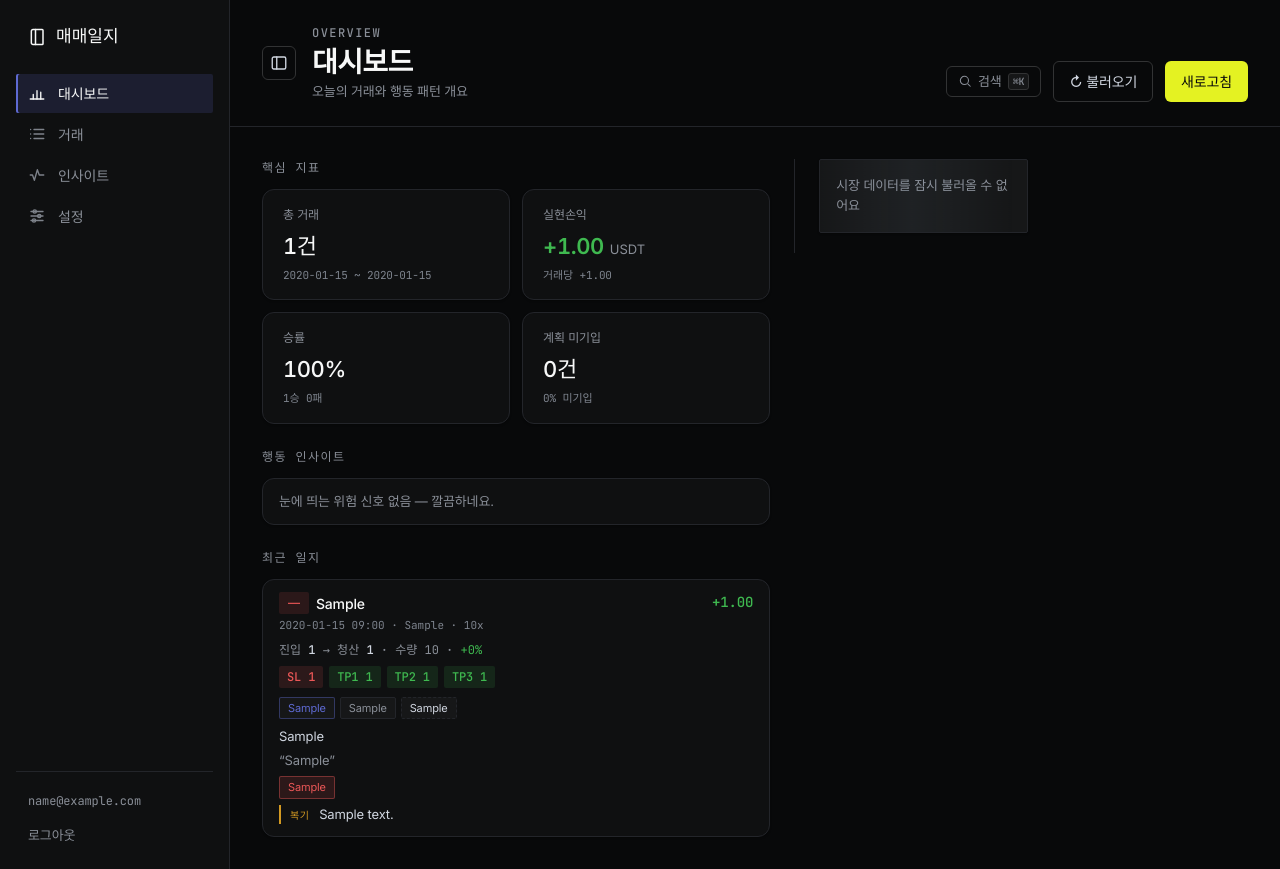
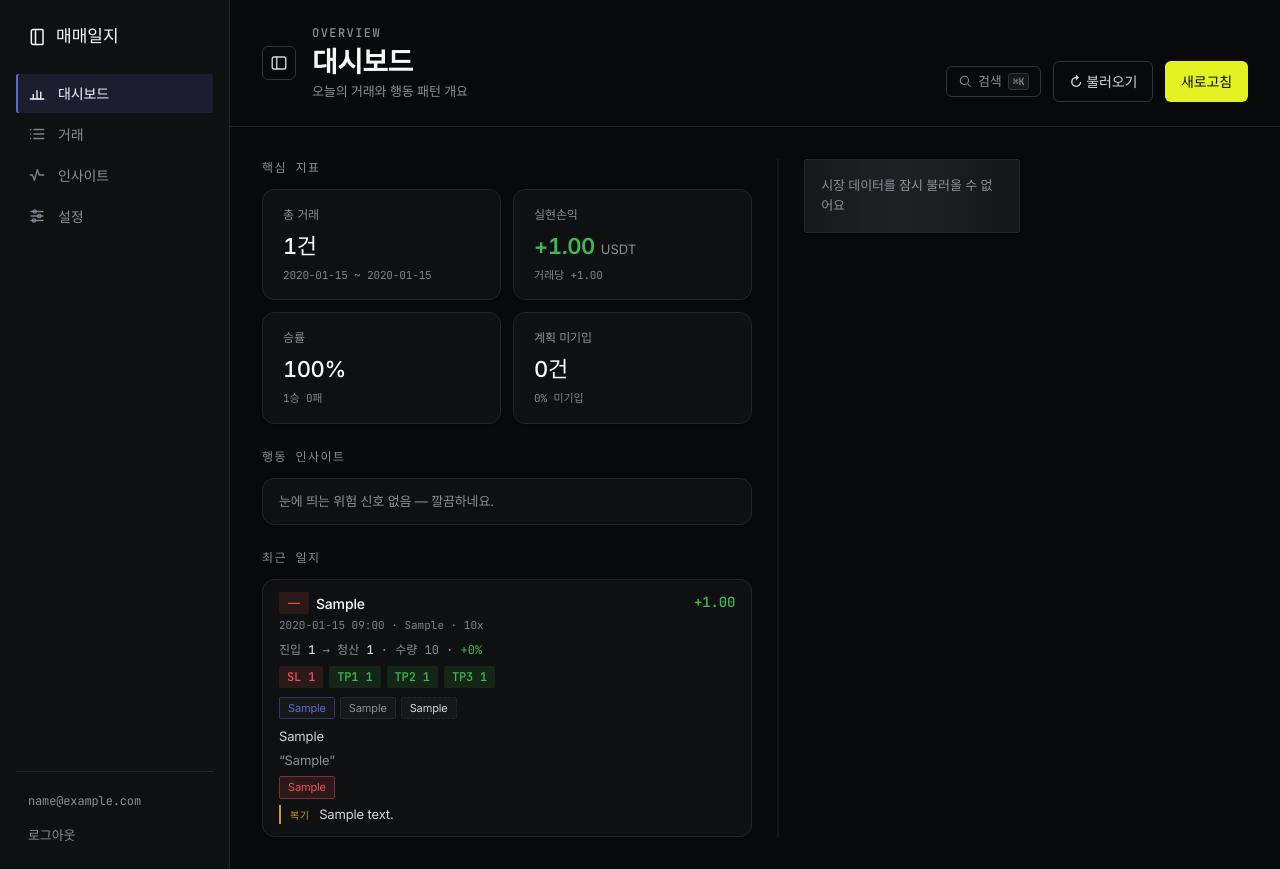
Before and after one commit to adrm-bot/trading-journal, a FastAPI app: page /app in a window 1280 px wide. Run offline with FastAPI, Linux system fonts and the light colour scheme; the visitor is signed in with stand-in values (Sample User, id 1); tables that the repository leaves empty hold one stand-in row (values such as "Sample post"); data that the repository does not hold is empty; parts of the project's set-up code (start-up, migrations or seed data) failed here and were passed over.

Commit message:
feat(dashboard): 컬럼 구분선 드래그로 폭 조절(리사이저)
사용자 "구분선 위치(너비) 조절해 레이아웃 조정".
- 고정 구분선(.dash-mkt border-left) → 가운데 드래그 가능한 .dash-resizer(=구분선)로 교체.
  dash3 grid: minmax(300px,var(--meW,1.1fr)) 12px minmax(300px,1fr). me/mkt에 좌우 패딩.
- bindDashResizer(): 마우스 드래그로 --meW(px) 설정, localStorage('dashMeW') 기억·복원,
  최소 300px 클램프(양쪽), 좌우 화살표 키보드 ±24px(a11y, role=separator). 데스크탑(>1080)만.
- 모바일(≤1080): 리사이저 숨김 + 1단, 좌우 패딩 0.
검증(하니스 1280): 드래그 +120 → 좌 502→622·우 457→337, 리로드 후 622px 복원,
극단 드래그 시 최소 300 클램프, 760px 리사이저 숨김·가로스크롤 없음 · JS·콘솔0.

Co-Authored-By: Claude Opus 4.8 <noreply@anthropic.com>

```diff
--- a/app/static/app.css
+++ b/app/static/app.css
@@ -118,18 +118,21 @@ a{color:inherit;text-decoration:none}
 .cards{display:grid;grid-template-columns:repeat(4,minmax(0,1fr));gap:var(--s3)}  /* minmax(0,1fr): 넓은 hero 숫자가 컬럼 폭을 밀어내지 않게 — 4칸 동일 폭. 기본 align-items:stretch로 동일 높이 */
 #view-dashboard .cards{margin-top:var(--s6)}  /* 스켈레톤 등 라벨 없는 경우의 섹션 여백 */
 #view-dashboard .section-title + .cards{margin-top:0}  /* '핵심 지표' 라벨이 앞서면 라벨 마진(24/0/12)이 간격 담당 — 이중 여백 방지 */
-/* 대시보드 2단: 좌 내 정보(주) · 우 시장맥락(보조) — 매매일지답게 내 기록이 주연 */
-.dash3{display:grid;grid-template-columns:minmax(0,1.12fr) minmax(0,1fr);gap:var(--s6);align-items:start}
+/* 대시보드 2단(드래그로 폭 조절): 좌 내 정보(주) · 우 시장(보조). 가운데 리사이저=구분선 */
+.dash3{display:grid;grid-template-columns:minmax(300px,var(--meW,1.1fr)) 12px minmax(300px,1fr);gap:0;align-items:start}
 .dash-me,.dash-mkt{min-width:0}
-.dash-me{display:flex;flex-direction:column}  /* 내 정보(주): KPI·포지션·인사이트·매매일지 */
+.dash-me{display:flex;flex-direction:column;padding-right:var(--s5)}  /* 내 정보(주) */
 .dash-me>.section-title:first-child{margin-top:0}
-.dash-mkt{border-left:1px solid var(--line);padding-left:var(--s6)}  /* 시장(보조) + 좌측 구분선 */
+.dash-mkt{padding-left:var(--s5)}  /* 시장(보조) */
+.dash-resizer{align-self:stretch;position:relative;cursor:col-resize;min-height:240px}  /* 드래그 구분선 */
+.dash-resizer::before{content:"";position:absolute;top:0;bottom:0;left:50%;transform:translateX(-50%);width:1px;background:var(--line);transition:width .12s,background .12s}
+.dash-resizer:hover::before,.dash-resizer.dragging::before{width:3px;background:var(--line-2)}
 @media(min-width:1081px){  /* 2단일 때만: 좌측 KPI 2×2, 좁아진 우측 시장 칩·TOTAL 2×2 */
   .dash-me .cards{grid-template-columns:repeat(2,minmax(0,1fr));grid-auto-rows:1fr}
   .dash-mkt .market{grid-template-columns:repeat(2,1fr)}
   .dash-mkt .flowrow{grid-template-columns:repeat(2,1fr)}
 }
-@media(max-width:1080px){.dash3{grid-template-columns:1fr}.dash-mkt{border-left:0;padding-left:0}}  /* 1단: 구분선 제거, 내 정보가 DOM상 먼저라 위쪽 */
+@media(max-width:1080px){.dash3{grid-template-columns:1fr}.dash-resizer{display:none}.dash-me{padding-right:0}.dash-mkt{padding-left:0}}  /* 1단: 리사이저 숨김, 내 정보가 DOM상 먼저라 위쪽 */
 .card{background:var(--card);border:1px solid var(--line);border-radius:var(--r-card);padding:var(--s4) var(--s5);box-shadow:var(--inset)}
 .stat .label{color:var(--muted);font-size:var(--fs-xs)}
 .stat .val{font-family:var(--f-display);font-size:22px;font-weight:510;margin-top:6px;color:var(--ice);letter-spacing:-.02em;white-space:nowrap}
--- a/app/templates/app.html
+++ b/app/templates/app.html
@@ -476,6 +476,19 @@ function disciplineCard(ts){
   if(!c.length)return '';
   return `<div class="section-title">일일 규율 · 습관 비용</div><div class="mgrid">${c.join('')}</div>`;
 }
+/* 대시보드 컬럼 너비 드래그 조절 — 리사이저로 --meW 설정, localStorage 기억. 데스크탑(>1080)만 */
+function bindDashResizer(){
+  const dash3=$(".dash3"), rz=$(".dash-resizer"); if(!dash3||!rz)return;
+  try{const w=localStorage.getItem('dashMeW'); if(w)dash3.style.setProperty('--meW',w);}catch(e){}
+  const MIN=300, save=()=>{try{localStorage.setItem('dashMeW',dash3.style.getPropertyValue('--meW'));}catch(e){}};
+  const setX=x=>{const r=dash3.getBoundingClientRect();const v=Math.max(MIN,Math.min(r.width-12-MIN,x));dash3.style.setProperty('--meW',Math.round(v)+'px');};
+  rz.onmousedown=e=>{if(innerWidth<=1080)return;e.preventDefault();rz.classList.add('dragging');document.body.style.userSelect='none';
+    const mv=ev=>setX(ev.clientX-dash3.getBoundingClientRect().left);
+    const up=()=>{document.removeEventListener('mousemove',mv);document.removeEventListener('mouseup',up);rz.classList.remove('dragging');document.body.style.userSelect='';save();};
+    document.addEventListener('mousemove',mv);document.addEventListener('mouseup',up);};
+  rz.onkeydown=e=>{if(innerWidth<=1080)return;const me=$(".dash-me");if(!me)return;const cur=me.getBoundingClientRect().width;
+    if(e.key==='ArrowLeft'){e.preventDefault();setX(cur-24);save();}else if(e.key==='ArrowRight'){e.preventDefault();setX(cur+24);save();}};
+}
 function renderDashboard(el){
   const market=marketStrip(MARKET)+`<div id="rsHost">${rsPanel(MARKET)}</div><div id="flowHost">${flowPanel(MARKET)}</div>`;
   if(!DATA.trades.length){el.innerHTML=market+`<div id="posHost"></div>`+onboarding();const ep=$("#emptyPull");if(ep)ep.onclick=pull;ensureMarket();ensurePositions();return;}
@@ -484,9 +497,9 @@ function renderDashboard(el){
     +`<div id="posHost"></div>`
     +`<div class="section-title">행동 인사이트</div>`+(flagsBlock(DATA.summary)||`<p class="empty-inline">눈에 띄는 위험 신호 없음 — 깔끔하네요.</p>`)
     +`<div class="section-title">최근 일지</div>`+journalCards(DATA.trades.slice(0,8));
-  // 좌=내 트레이딩(KPI·포지션·인사이트·매매일지, 주) · 우=시장 맥락(보조). 매매일지답게 내 기록이 주연.
-  el.innerHTML=`<div class="dash3"><div class="dash-me">${mine}</div><div class="dash-mkt">${market}</div></div>`;
-  bindCards();ensureMarket();ensurePositions();
+  // 좌=내 트레이딩(KPI·포지션·인사이트·매매일지, 주) · 우=시장 맥락(보조). 가운데 리사이저로 폭 조절.
+  el.innerHTML=`<div class="dash3"><div class="dash-me">${mine}</div><div class="dash-resizer" role="separator" aria-orientation="vertical" aria-label="컬럼 너비 조절 (드래그·좌우 화살표)" tabindex="0"></div><div class="dash-mkt">${market}</div></div>`;
+  bindCards();ensureMarket();ensurePositions();bindDashResizer();
 }
 function iso(d){const p=n=>String(n).padStart(2,'0');return d.getFullYear()+'-'+p(d.getMonth()+1)+'-'+p(d.getDate());}
 function chipGroup(field,opts){return opts.map(([v,label])=>`<button class="btn sm fchip" data-field="${field}" data-val="${esc(v)}" aria-pressed="${JT[field]===v?'true':'false'}">${esc(label)}</button>`).join('');}
```
